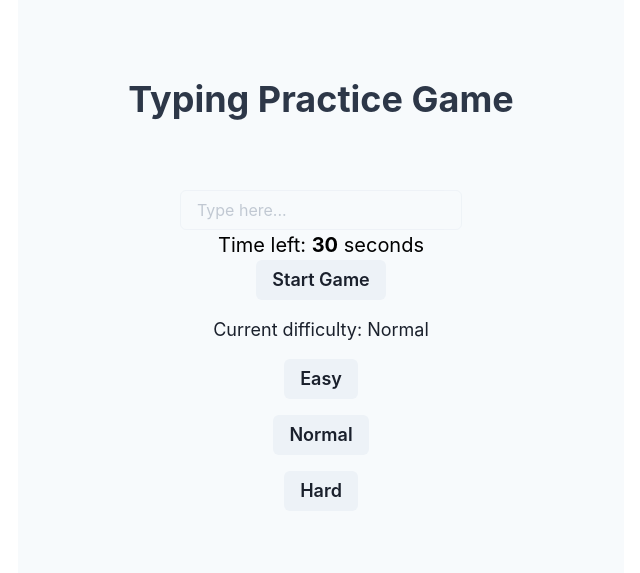
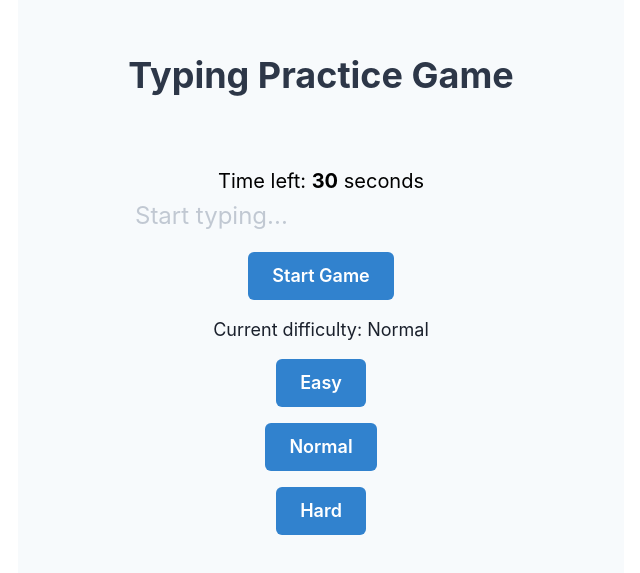
Before and after one commit to dende-h/type_game_spp, a Next.js app: page / in a window 1280 px wide. Shown: the part 109-682 px from the top of the page, without its empty margins (319-959 px from the left). Built offline with nearby package versions, Linux system fonts and the light colour scheme.

Commit message:
レイアウト変更

```diff
--- a/src/components/TypingInput.tsx
+++ b/src/components/TypingInput.tsx
@@ -6,11 +6,29 @@ interface TypingInputProps {
 	value: string;
 	onChange: (value: string) => void;
 	disabled: boolean;
+	inputRef: React.RefObject<HTMLInputElement>;
 }
 
-const TypingInput: React.FC<TypingInputProps> = ({ value, onChange, disabled }) => {
+const TypingInput: React.FC<TypingInputProps> = ({ value, onChange, disabled, inputRef }) => {
+	const handleChange = (event: React.ChangeEvent<HTMLInputElement>) => {
+		onChange(event.target.value);
+	};
+
 	return (
-		<Input value={value} onChange={(e) => onChange(e.target.value)} placeholder="Type here..." isDisabled={disabled} />
+		<Input
+			ref={inputRef}
+			value={value}
+			onChange={handleChange}
+			isDisabled={disabled}
+			placeholder="Start typing..."
+			focusBorderColor="transparent"
+			borderColor="transparent"
+			_hover={{ borderColor: "transparent" }}
+			fontSize="2xl"
+			w="100%"
+			maxW="800px"
+			mb={4}
+		/>
 	);
 };
 
--- a/src/components/WordToType.tsx
+++ b/src/components/WordToType.tsx
@@ -7,19 +7,17 @@ interface WordToTypeProps {
 }
 
 const WordToType: React.FC<WordToTypeProps> = ({ word, userInput }) => {
-	const correctColor = useColorModeValue("green.500", "green.300");
-	const defaultColor = useColorModeValue("black", "white");
-
-	const coloredWord = word.split("").map((char, idx) => (
-		<Text as="span" key={idx} color={userInput[idx] === char ? correctColor : defaultColor}>
-			{char}
-		</Text>
-	));
+	const wordCharacters = word.split("");
+	const userInputCharacters = userInput.split("");
 
 	return (
-		<Box>
-			<Text fontSize="xl">{coloredWord}</Text>
-		</Box>
+		<Text fontSize="3xl" mb={4}>
+			{wordCharacters.map((char, index) => (
+				<Text as="span" key={index} color={userInputCharacters[index] === char ? "green.500" : "inherit"}>
+					{char}
+				</Text>
+			))}
+		</Text>
 	);
 };
 
--- a/src/pages/index.tsx
+++ b/src/pages/index.tsx
@@ -1,5 +1,5 @@
 // pages/index.tsx
-import React, { useState } from "react";
+import React, { useRef, useState } from "react";
 import WordToType from "../components/WordToType";
 import TypingInput from "../components/TypingInput";
 import Timer from "../components/Timer";
@@ -71,6 +71,12 @@ export default function Home() {
 		}, 2000);
 	};
 
+	const inputRef = useRef<HTMLInputElement>(null);
+	const startGameAndFocusInput = () => {
+		startGame();
+		inputRef.current?.focus();
+	};
+
 	const bgColor = useColorModeValue("gray.50", "gray.900");
 	const headingColor = useColorModeValue("gray.700", "gray.200");
 	const textSize = useBreakpointValue({ base: "sm", md: "md", lg: "lg" });
@@ -88,22 +94,46 @@ export default function Home() {
 				Typing Practice Game
 			</Text>
 			<Box textAlign="center" pt="10">
+				<Timer isActive={isActive} onTimeUp={onTimeUp} duration={30} />
 				{isActive && <WordToType word={currentWord} userInput={userInput} />}
-				<TypingInput value={userInput} onChange={handleInputChange} disabled={!isActive} />
-				<Timer isActive={isActive} onTimeUp={onTimeUp} duration={30} />
+				<TypingInput value={userInput} onChange={handleInputChange} disabled={!isActive} inputRef={inputRef} />
 				{!isActive && (
 					<VStack spacing={4}>
-						<Button onClick={startGame} disabled={isActive} fontSize={textSize}>
+						<Button
+							onClick={startGameAndFocusInput}
+							disabled={isActive}
+							fontSize={textSize}
+							size="lg"
+							colorScheme="blue"
+						>
 							Start Game
 						</Button>
 						<Text fontSize={textSize}>Current difficulty: {difficultyLabel()}</Text>
-						<Button onClick={() => setWords(easyWords)} disabled={isActive} fontSize={textSize}>
+						<Button
+							onClick={() => setWords(easyWords)}
+							disabled={isActive}
+							fontSize={textSize}
+							size="lg"
+							colorScheme="blue"
+						>
 							Easy
 						</Button>
-						<Button onClick={() => setWords(normalWords)} disabled={isActive} fontSize={textSize}>
+						<Button
+							onClick={() => setWords(normalWords)}
+							disabled={isActive}
+							fontSize={textSize}
+							size="lg"
+							colorScheme="blue"
+						>
 							Normal
 						</Button>
-						<Button onClick={() => setWords(hardWords)} disabled={isActive} fontSize={textSize}>
+						<Button
+							onClick={() => setWords(hardWords)}
+							disabled={isActive}
+							fontSize={textSize}
+							size="lg"
+							colorScheme="blue"
+						>
 							Hard
 						</Button>
 					</VStack>
```
Also changed, not shown: src/pages/result.tsx (+25 -15 lines).
